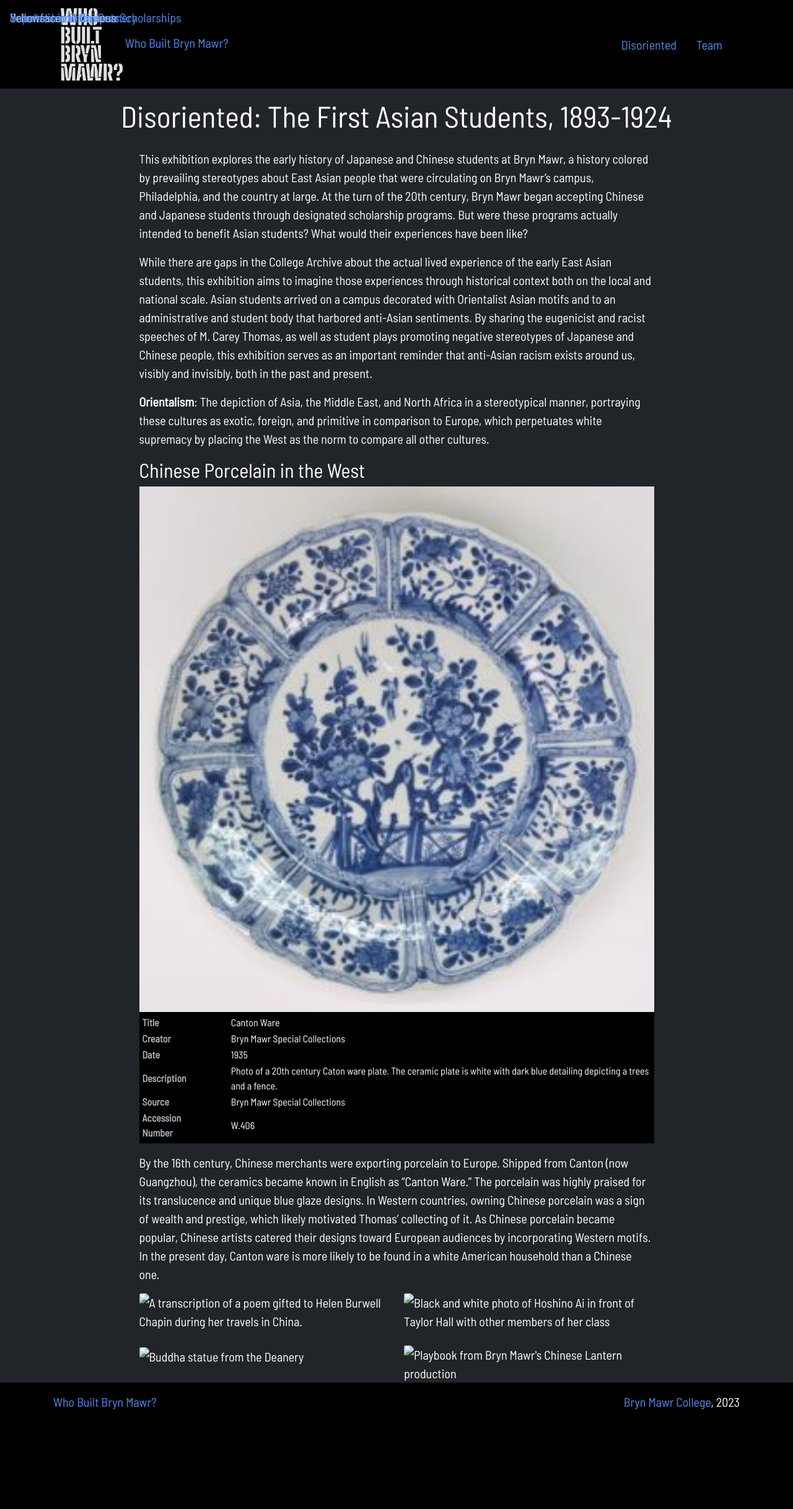
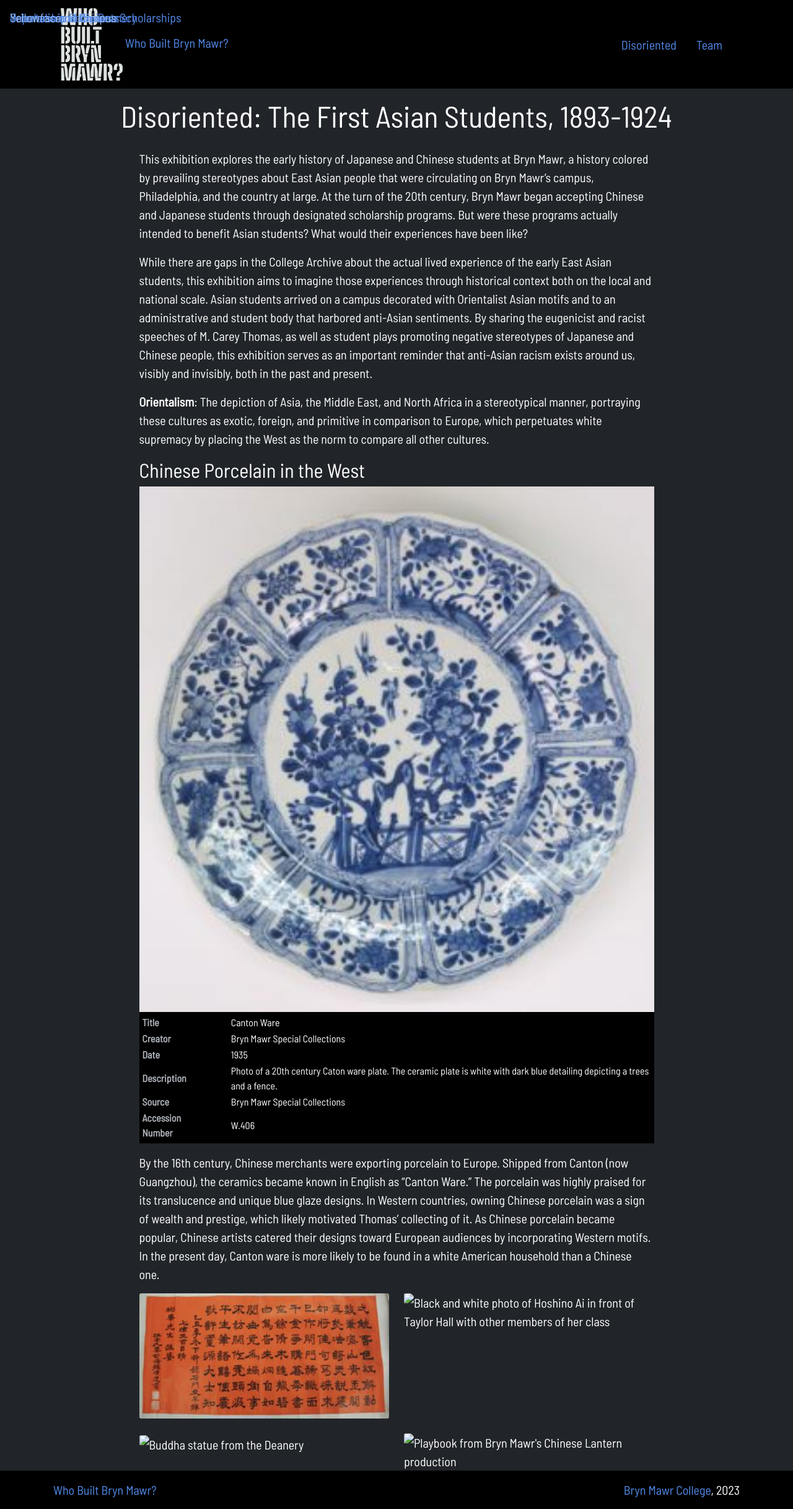
Before and after one commit to digbmc/wbbm, a Jekyll site: the page built from current/disoriented.md, in a window 1280 px wide. Shown: the whole page at 62% size. Built offline with Jekyll 4.4.1, drawn with Linux system fonts in a browser that asks for light colours; before the commit the page ends 2293 px from its top, so only the background shows below that.

Commit message:
test broken images

```diff
--- a/current/disoriented.md
+++ b/current/disoriented.md
@@ -19,7 +19,7 @@ By the 16th century, Chinese merchants were exporting porcelain to Europe. Shipp
 
 <div class="row row-cols-1 row-cols-md-2 g-4">
     <div class="col">
-        <img src="{{ /assets/images/media_045.png | relative_url }}" class="card-img" alt="A transcription of a poem gifted to Helen Burwell Chapin during her travels in China.">
+        <img src="/assets/images/media_045.png" class="card-img" alt="A transcription of a poem gifted to Helen Burwell Chapin during her travels in China.">
         <a class="card-img-overlay" href="{{ '/current/disoriented/japanese-chinese-scholarships/' | relative_url}}">
             <h5 class="card-title">Japanese and Chinese Scholarships</h5>
         </a>
```
